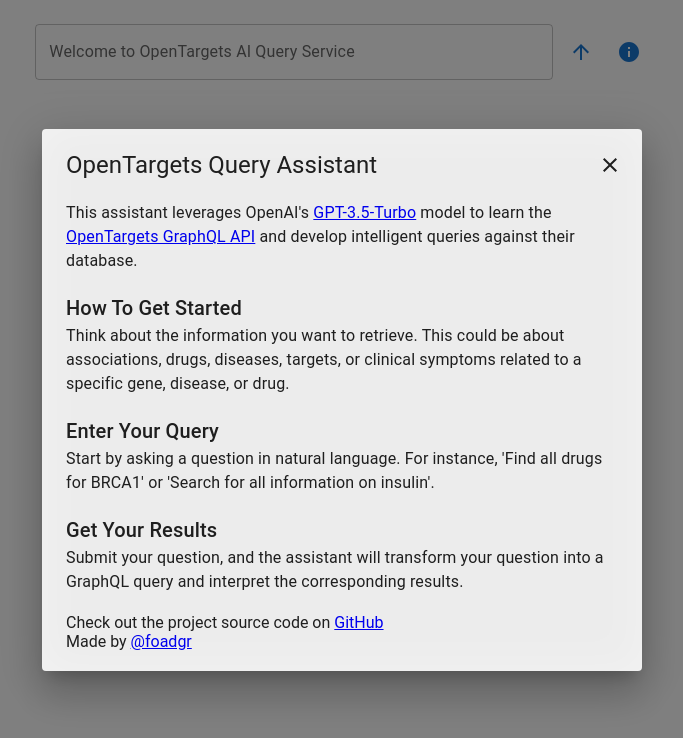
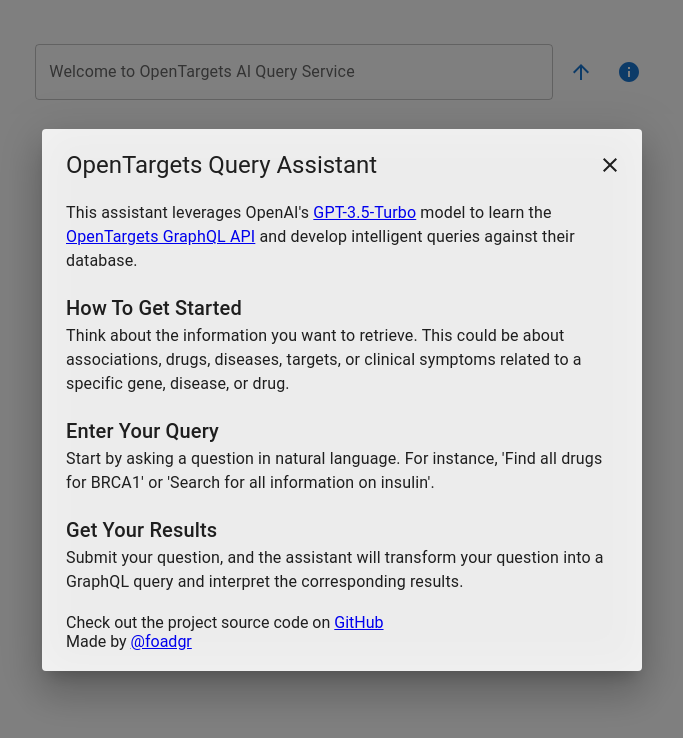
Before and after one commit to cx0/chatGPT-for-genetics, a Next.js app in the folder app/: page / in a window 1280 px wide. Shown: the top 738 px of the page, without its empty margins (298-981 px from the left). Built offline with nearby package versions, Linux system fonts and the light colour scheme.

Commit message:
Adding adjustments to app ui

```diff
--- a/app/src/components/Message.js
+++ b/app/src/components/Message.js
@@ -9,7 +9,7 @@
     backgroundColor: '#0b81ff',
     color: '#fff',
     borderRadius: '10px 0px 10px 10px',
-    maxWidth: '90%',
+    maxWidth: '80%',
     margin: '10px',
     padding: '20px',
     wordBreak: 'break-word',
--- a/app/src/components/MessageInput.js
+++ b/app/src/components/MessageInput.js
@@ -14,7 +14,7 @@
             alignItems="center"
             style={{
                 position: 'sticky',
-                top: 10,
+                top: 30,
                 zIndex: 1,
                 padding: 10,
                 borderRadius: 10,
--- a/app/src/components/MessageInputAutoComplete.js
+++ b/app/src/components/MessageInputAutoComplete.js
@@ -4,8 +4,8 @@
 
 export default function MessageAutoComplete({ setMessage }) {
     const exampleQuestions = [
-        "Which diseases are associated with the gene CAV1?",
-        "Find the top 5 targets associated with the drug pembrolizumab?",
+        "Which diseases are associated with the gene CHEK2?",
+        "Which clinical symptoms are associated with diabetes?",
         "Show scores for the top two targets associated with Idiopathic Pulmonary Fibrosis?",
         "What information do you have on insulin?"
     ];
```
